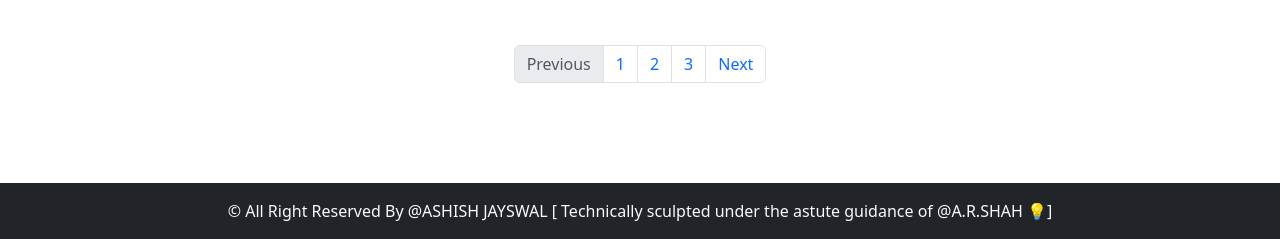
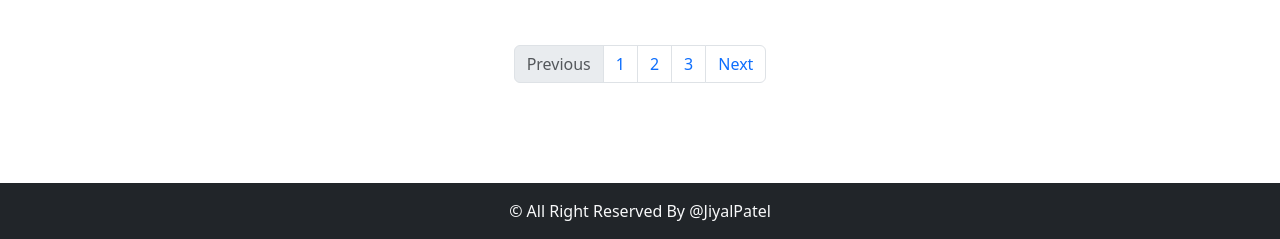
Before and after one commit to JiyalPatel/RwpdPractical, a plain HTML site: page Practical-14.html in a window 1280 px wide. Shown: the part 561-800 px from the top of the page. Drawn offline with Linux system fonts and the light colour scheme.

Commit message:
Update Practical-14.html

```diff
--- a/Practical-14.html
+++ b/Practical-14.html
@@ -103,7 +103,7 @@
 
 
     <footer class="bg-dark text-light text-center py-3 fixed-bottom">
-        &copy; All Right Reserved By @ASHISH JAYSWAL [ Technically sculpted under the astute guidance of @A.R.SHAH 💡]
+        &copy; All Right Reserved By @JiyalPatel
     </footer>
 
 
```
